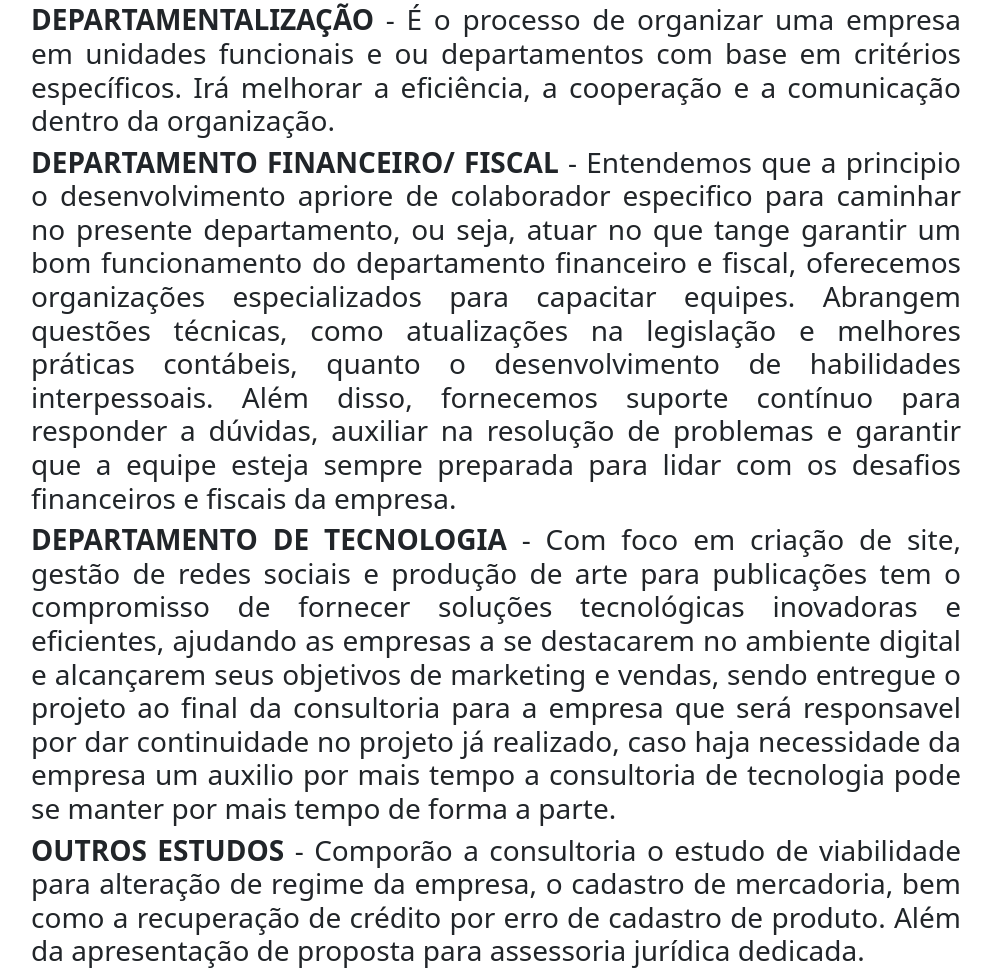
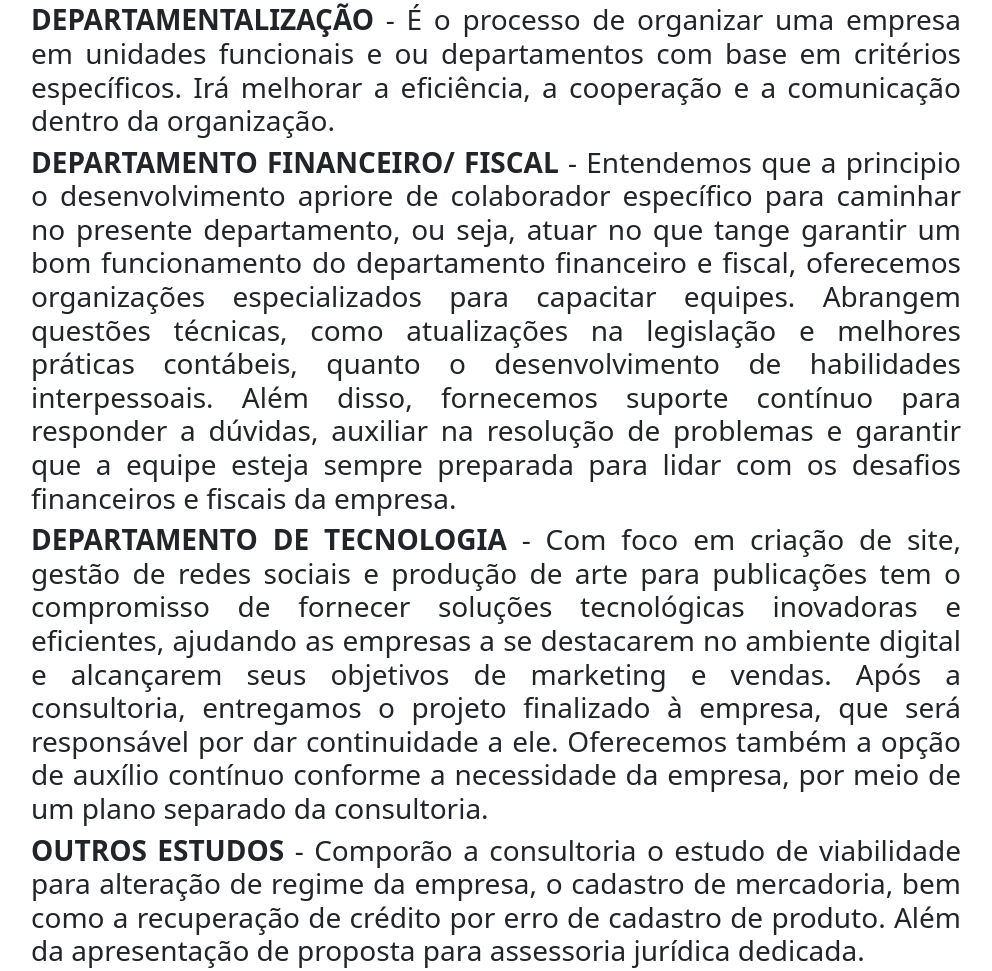
Before and after one commit to grupoinovesrv/PropostaDancar, a plain HTML site: page index.html in a window 1280 px wide. Shown: the part 3648-4619 px from the top of the page, without its empty margins (144-1136 px from the left). Drawn offline with nearby package versions, Linux system fonts and the light colour scheme.

Commit message:
atualização

```diff
--- a/index.html
+++ b/index.html
@@ -203,10 +203,10 @@
                 </h3>
                 <h3 class="text-justify"><span class="font-weight-bold">DEPARTAMENTO FINANCEIRO/ FISCAL</span> -
                     Entendemos
-                    que a principio o desenvolvimento apriore de colaborador especifico para caminhar no presente
+                    que a principio o desenvolvimento apriore de colaborador específico para caminhar no presente
                     departamento, ou seja, atuar no que tange garantir um bom funcionamento do departamento financeiro e
                     fiscal, oferecemos organizações especializados para capacitar equipes. Abrangem questões técnicas,
-                     como atualizações na legislação e melhores práticas contábeis,
+                    como atualizações na legislação e melhores práticas contábeis,
                     quanto o desenvolvimento de habilidades interpessoais. Além disso, fornecemos suporte
                     contínuo para responder a dúvidas, auxiliar na resolução de problemas e garantir que a equipe
                     esteja sempre preparada para lidar com os desafios financeiros e fiscais da empresa.
@@ -217,9 +217,10 @@
                 <h3 class="text-justify"><span class="font-weight-bold">DEPARTAMENTO DE TECNOLOGIA</span> - Com foco em
                     criação de site, gestão de redes sociais e produção de arte para publicações tem o compromisso de
                     fornecer soluções tecnológicas inovadoras e eficientes, ajudando as empresas a se destacarem no
-                    ambiente digital e alcançarem seus objetivos de marketing e vendas, sendo entregue o projeto ao final da consultoria
-                    para a empresa que será responsavel por dar continuidade no projeto já realizado, caso haja necessidade da empresa
-                    um auxilio por mais tempo a consultoria de tecnologia pode se manter por mais tempo de forma a parte.
+                    ambiente digital e alcançarem seus objetivos de marketing e vendas. Após a consultoria, entregamos o
+                    projeto finalizado à empresa, que será responsável por dar continuidade a ele. Oferecemos também a
+                    opção de auxílio contínuo conforme a necessidade da empresa, por meio de um plano separado da
+                    consultoria.
                 </h3>
                 <h3 class="text-justify"><span class="font-weight-bold">OUTROS ESTUDOS</span> - Comporão a consultoria
                     o estudo de viabilidade para alteração de regime da empresa, o cadastro de mercadoria, bem como a
```
